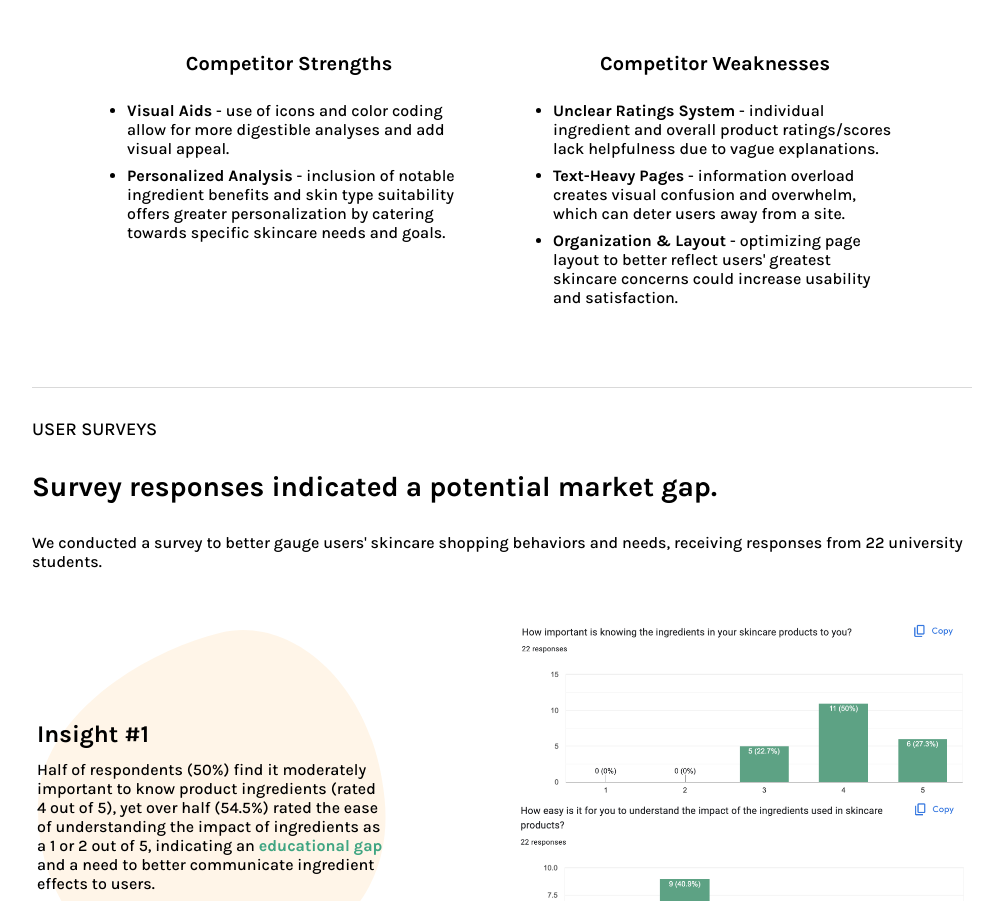
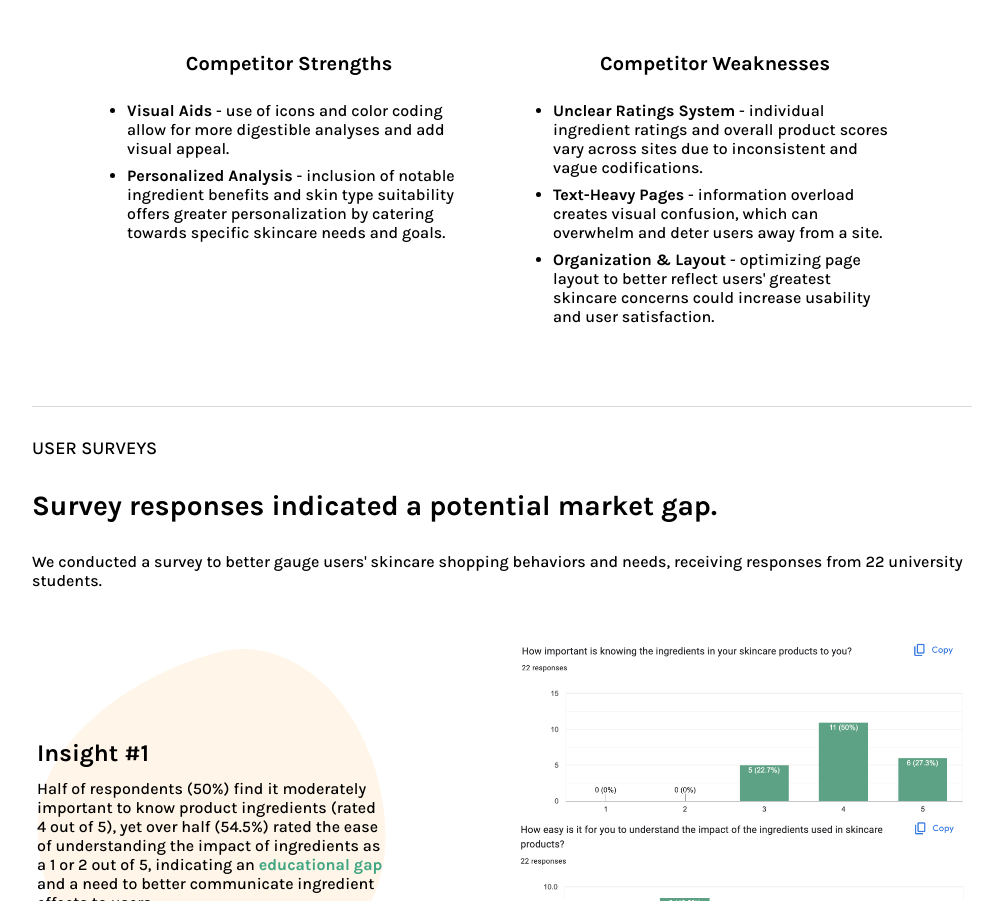
Before and after one commit to maxyuan6717/meg-personal, a React (Create React App) app: page /clearify in a window 1280 px wide. Shown: the part 2706-3607 px from the top of the page, without its empty margins (138-1141 px from the left). Built offline with nearby package versions, Linux system fonts and the light colour scheme; a web font is replaced by a local one.

Commit message:
Update Clearify.jsx

```diff
--- a/src/pages/Clearify.jsx
+++ b/src/pages/Clearify.jsx
@@ -145,18 +145,18 @@ export const Clearify = () => {
             <Text type="karla-h2">Competitor Weaknesses</Text>
             <ul>
               <li>
-                <b>Unclear Ratings System</b> - individual ingredient and
-                overall product ratings/scores lack helpfulness due to vague
-                explanations.
+                <b>Unclear Ratings System</b> - individual ingredient ratings
+                and overall product scores vary across sites due to inconsistent
+                and vague codifications.
               </li>
               <li>
                 <b>Text-Heavy Pages</b> - information overload creates visual
-                confusion and overwhelm, which can deter users away from a site.
+                confusion, which can overwhelm and deter users away from a site.
               </li>
               <li>
                 <b>Organization & Layout</b> - optimizing page layout to better
                 reflect users&apos; greatest skincare concerns could increase
-                usability and satisfaction.
+                usability and user satisfaction.
               </li>
             </ul>
           </Column>
```
